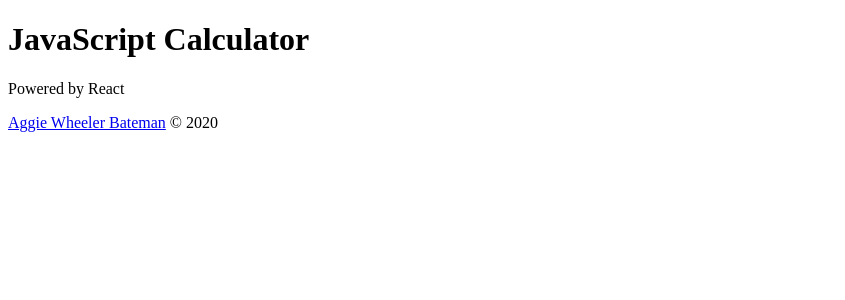
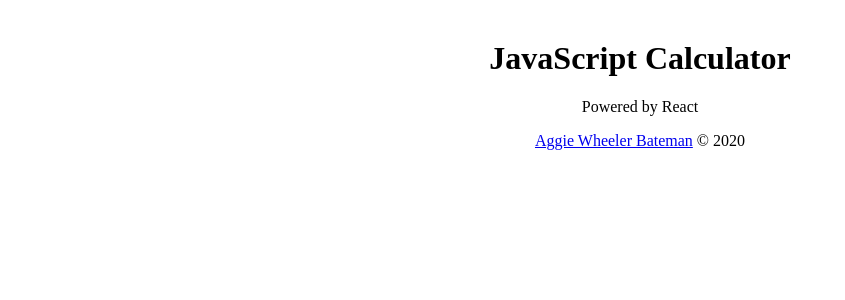
Before and after one commit to aggiewb/javascript-calculator, a React (Create React App) app in the folder client/: page / in a window 1280 px wide. Shown: the top 300 px of the page, without its empty margins (0-845 px from the left). Built offline with nearby package versions, Linux system fonts and the light colour scheme.

Commit message:
Add body margin and text-align center

```diff
--- a/client/src/index.css
+++ b/client/src/index.css
@@ -1,2 +1,4 @@
 body {
+    margin: 40px 50px;
+    text-align: center;
 }
```
